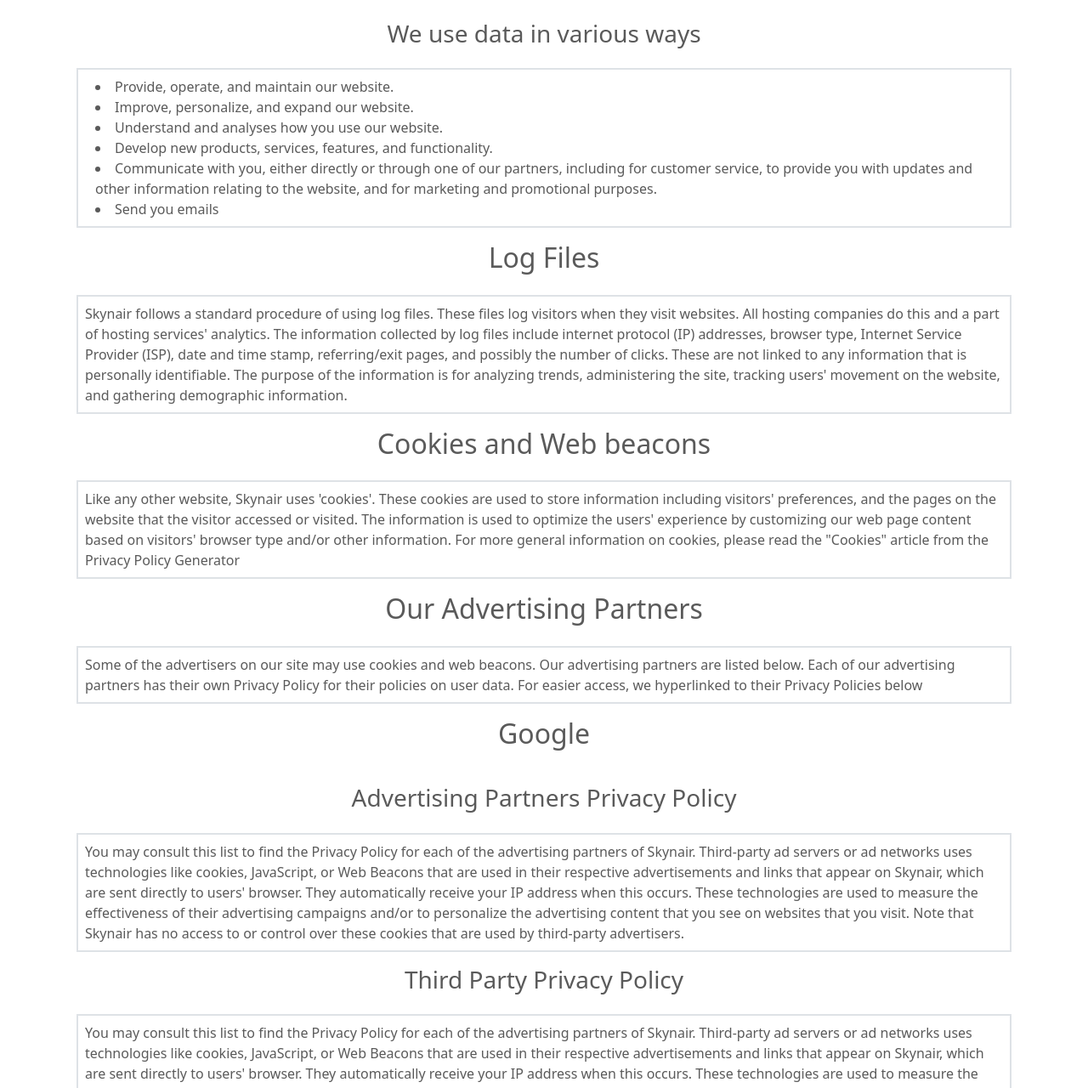
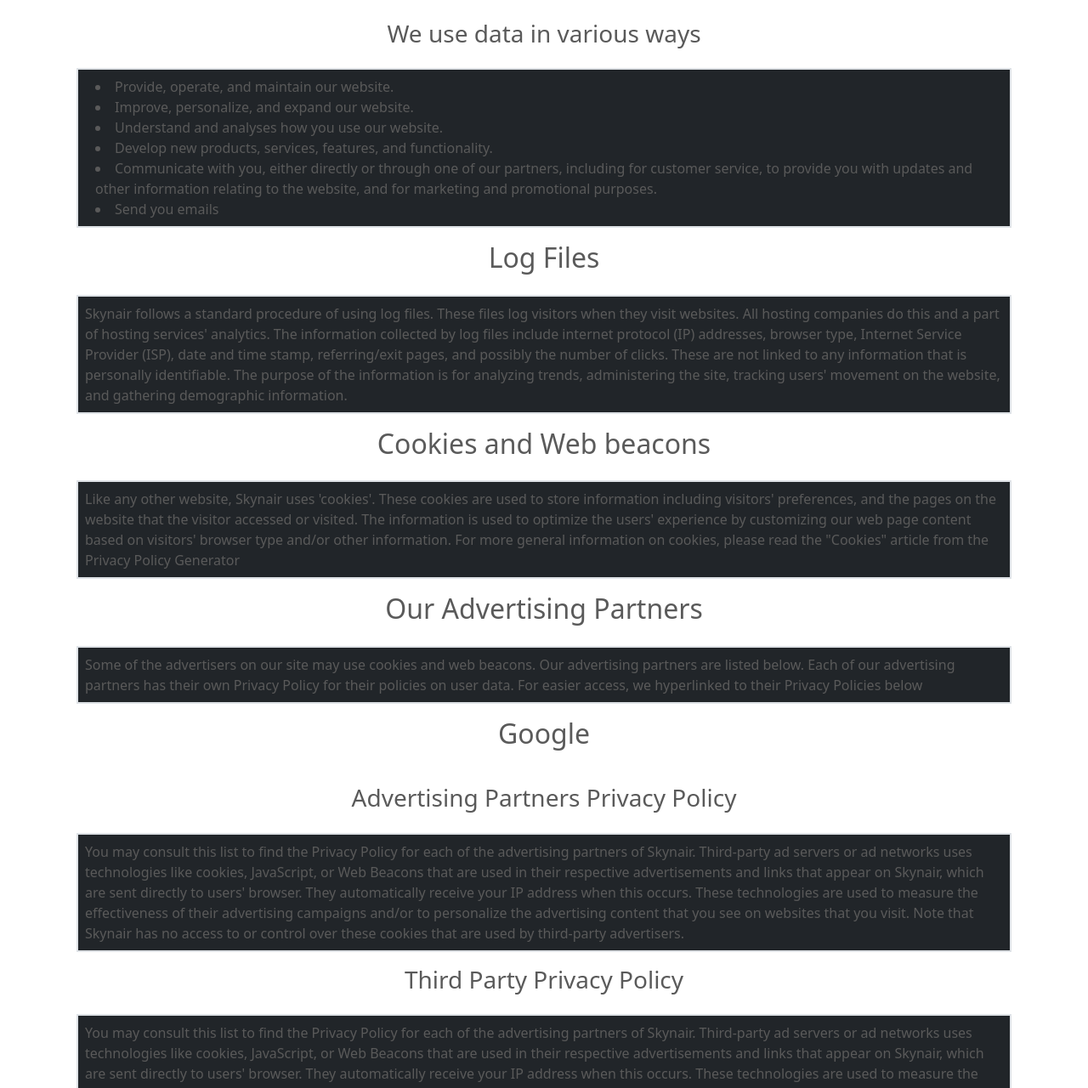
Before and after one commit to Shubham0126/Home-Page-UI, a plain HTML site: page privacy.html in a window 1280 px wide. Shown: the part 614-1894 px from the top of the page at 85% size. Drawn offline with nearby package versions, Linux system fonts and the light colour scheme.

Commit message:
Update privacy.html

```diff
--- a/privacy.html
+++ b/privacy.html
@@ -81,19 +81,19 @@
     </nav>
   </header>
 
-
-  <div class="container py-5">
+  <div class="privacy-bg">
+  <div class="container privacy py-5">
    <div class="row text-center py-3">
     <h1>Privacy Policy</h1>
    </div>
-   <div class="row border border-2 p-2 mx-2">
+   <div class="row border border-2 bg-dark p-2 mx-2">
     One of our main priorities is the privacy of our visitors. This Privacy Policy document contains types of information that is collected and recorded by Skynair and how we use it. If you have additional questions or require more information about our Privacy Policy, do not hesitate to contact us. This Privacy Policy applies only to our online activities and is valid for visitors to our website with regards to the information that they shared and/or collected in Skynair. This policy is not applicable to any information collected offline or via channels other than this website.
 
 </div>
    <div class="row text-center py-3">
     <div class="col"><h2>Consent</h2></div>
    </div>
-   <div class="row border border-2 p-2 mx-2">
+   <div class="row border border-2 bg-dark p-2 mx-2">
     By using our website, you hereby consent to our Privacy Policy and agree to its terms. Information we collect the personal information that you are asked to provide, and the reasons why you are asked to provide it, will be made clear to you at the point we ask you to provide your personal information. If you contact us directly, we may receive additional information about you such as your name, email address, phone number, and the contents of the message and/or attachments you may send us, and any other information you may choose to provide. When you register for an Account, we may ask for your contact information, including items such as name, company name, address, email address, and telephone number.
 </div>
 
@@ -105,7 +105,7 @@
 <div class="row text-center py-3">
     <div class="col"><h3>We use data in various ways</h3></div>
    </div>
-   <div class="row border border-2 p-2 mx-2">
+   <div class="row border border-2 bg-dark p-2 mx-2">
    <li>Provide, operate, and maintain our website.</li>
    <li>Improve, personalize, and expand our website.</li>
    <li>Understand and analyses how you use our website.</li>
@@ -117,7 +117,7 @@
 <div class="row text-center py-3">
     <div class="col"><h2>Log Files</h2></div>
    </div>
-   <div class="row border border-2 p-2 mx-2">
+   <div class="row border border-2 bg-dark p-2 mx-2">
     Skynair follows a standard procedure of using log files. These files log visitors when they visit websites. All hosting companies do this and a part of hosting services' analytics. The information collected by log files include internet protocol (IP) addresses, browser type, Internet Service Provider (ISP), date and time stamp, referring/exit pages, and possibly the number of clicks. These are not linked to any information that is personally identifiable. The purpose of the information is for analyzing trends, administering the site, tracking users' movement on the website, and gathering demographic information.
 
 </div>
@@ -125,14 +125,14 @@
 <div class="row text-center py-3">
     <div class="col"><h2>Cookies and Web beacons</h2></div>
    </div>
-   <div class="row border border-2 p-2 mx-2">
+   <div class="row border border-2 bg-dark p-2 mx-2">
     Like any other website, Skynair uses 'cookies'. These cookies are used to store information including visitors' preferences, and the pages on the website that the visitor accessed or visited. The information is used to optimize the users' experience by customizing our web page content based on visitors' browser type and/or other information. For more general information on cookies, please read the "Cookies" article from the Privacy Policy Generator
 </div>
 
 <div class="row text-center py-3">
     <div class="col"><h2>Our Advertising Partners</h2></div>
    </div>
-   <div class="row border border-2 p-2 mx-2">
+   <div class="row border border-2 bg-dark p-2 mx-2">
     Some of the advertisers on our site may use cookies and web beacons. Our advertising partners are listed below. Each of our advertising partners has their own Privacy Policy for their policies on user data. For easier access, we hyperlinked to their Privacy Policies below
 </div>
 
@@ -143,7 +143,7 @@
    <div class="row text-center py-3">
     <div class="col"><h3>Advertising Partners Privacy Policy</h3></div>
    </div>
-   <div class="row border border-2 p-2 mx-2">
+   <div class="row border border-2 bg-dark p-2 mx-2">
     You may consult this list to find the Privacy Policy for each of the advertising partners of Skynair. Third-party ad servers or ad networks uses technologies like cookies, JavaScript, or Web Beacons that are used in their respective advertisements and links that appear on Skynair, which are sent directly to users' browser. They automatically receive your IP address when this occurs. These technologies are used to measure the effectiveness of their advertising campaigns and/or to personalize the advertising content that you see on websites that you visit. Note that Skynair has no access to or control over these cookies that are used by third-party advertisers.
 
 </div>
@@ -151,7 +151,7 @@
 <div class="row text-center py-3">
     <div class="col"><h3>Third Party Privacy Policy</h3></div>
    </div>
-   <div class="row border border-2 p-2 mx-2">
+   <div class="row border border-2 bg-dark p-2 mx-2">
     You may consult this list to find the Privacy Policy for each of the advertising partners of Skynair. Third-party ad servers or ad networks uses technologies like cookies, JavaScript, or Web Beacons that are used in their respective advertisements and links that appear on Skynair, which are sent directly to users' browser. They automatically receive your IP address when this occurs. These technologies are used to measure the effectiveness of their advertising campaigns and/or to personalize the advertising content that you see on websites that you visit. Note that Skynair has no access to or control over these cookies that are used by third-party advertisers.
 
 </div>
@@ -163,7 +163,7 @@
    <div class="row text-center py-3">
     <div class="col"><h3>Under the CCPA, among other rights, California consumers have the right to:</h3></div>
    </div>
-   <div class="row border border-2 p-2 mx-2">
+   <div class="row border border-2 bg-dark p-2 mx-2">
     <li>Provide, operate, and maintain our website.</li>
    <li>Improve, personalize, and expand our website.</li>
    <li>Understand and analyses how you use our website.</li>
@@ -176,7 +176,7 @@
   </div>
 
 
-
+</div>
 
 
 
```
